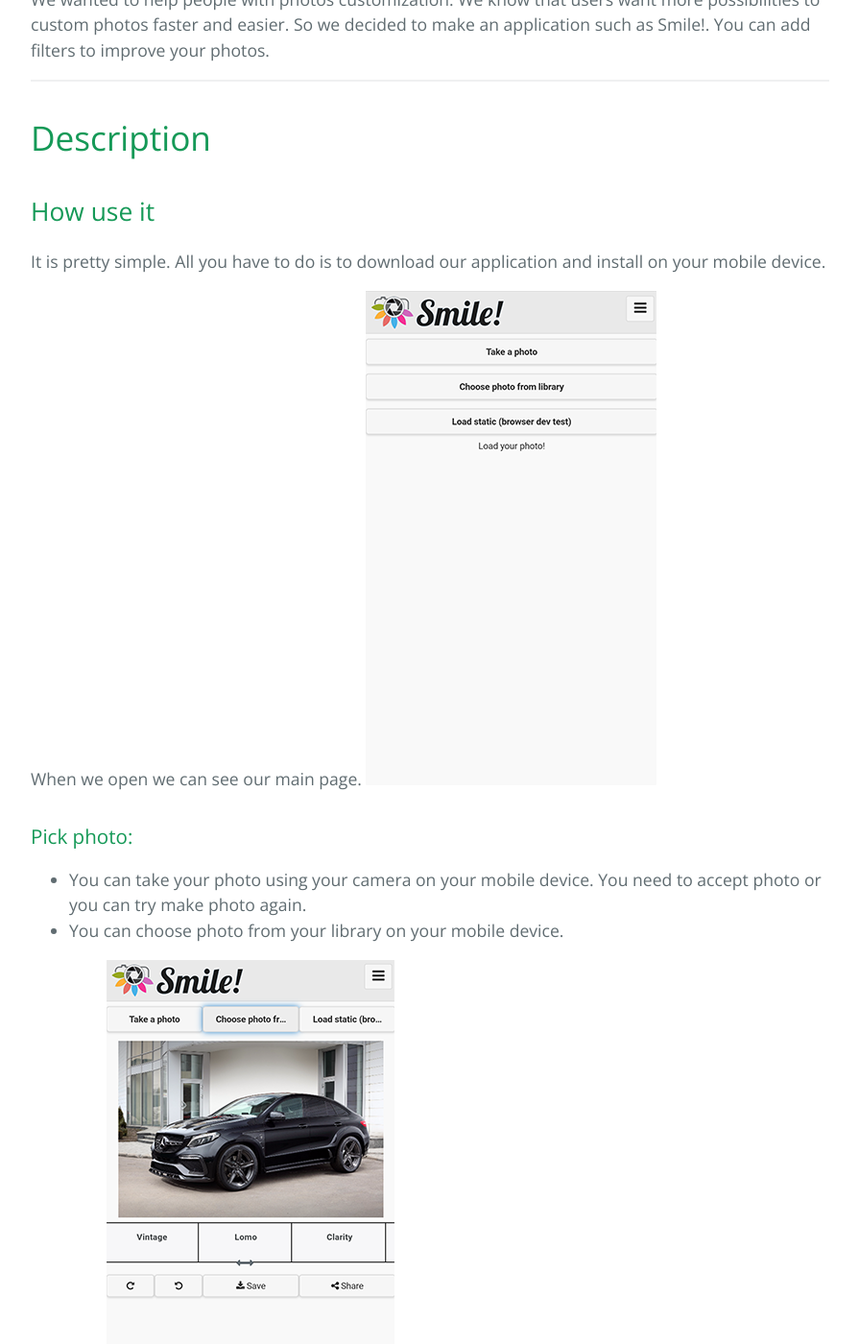
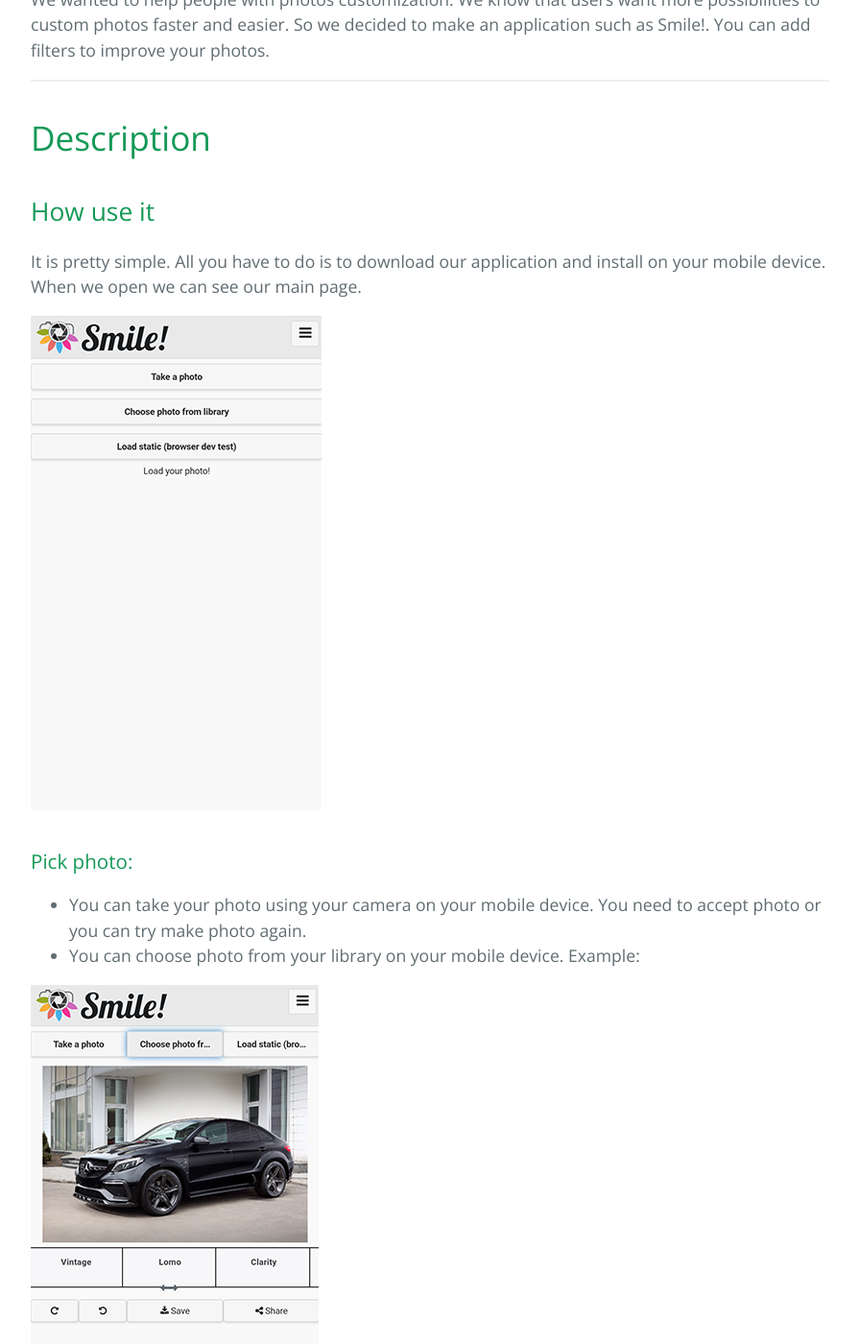
Before and after one commit to dkocjan/smile, a Jekyll site: the page built from index.md, in a window 1280 px wide and 1400 px high, scrolled down 1352 px. Shown: the whole window at 96% size, without its empty margins (192-1087 px from the left). Built offline with Jekyll 4.4.1, drawn with Linux system fonts in a browser that asks for light colours; our own code applies the rules of GitHub Pages for plain Markdown files; the repository's description, which GitHub fills in, is left out.

Commit message:
Changes in readme and index.md

```diff
--- a/index.md
+++ b/index.md
@@ -37,17 +37,16 @@ So we decided to make an application such as Smile!. You can add filters to impr
 # Description
 ## How use it
 
-It is pretty simple. All you have to do is to download our application and install on your mobile device.
+It is pretty simple. All you have to do is to download our application and install on your mobile device. When we open we can see our main page.
 
-When we open we can see our main page.
 ![](https://github.com/dkocjan/smile/blob/master/www/img/mainScreen.png)
 
 ### Pick photo:
 
 *   You can take your photo using your camera on your mobile device. You need to accept photo or you can try make photo again.
 *   You can choose photo from your library on your mobile device.
+Example:
 
-Example:
 ![](https://github.com/dkocjan/smile/blob/master/www/img/loadedScreen.png)
 
 ### Add filter:
```
Also changed, not shown: README.md.
